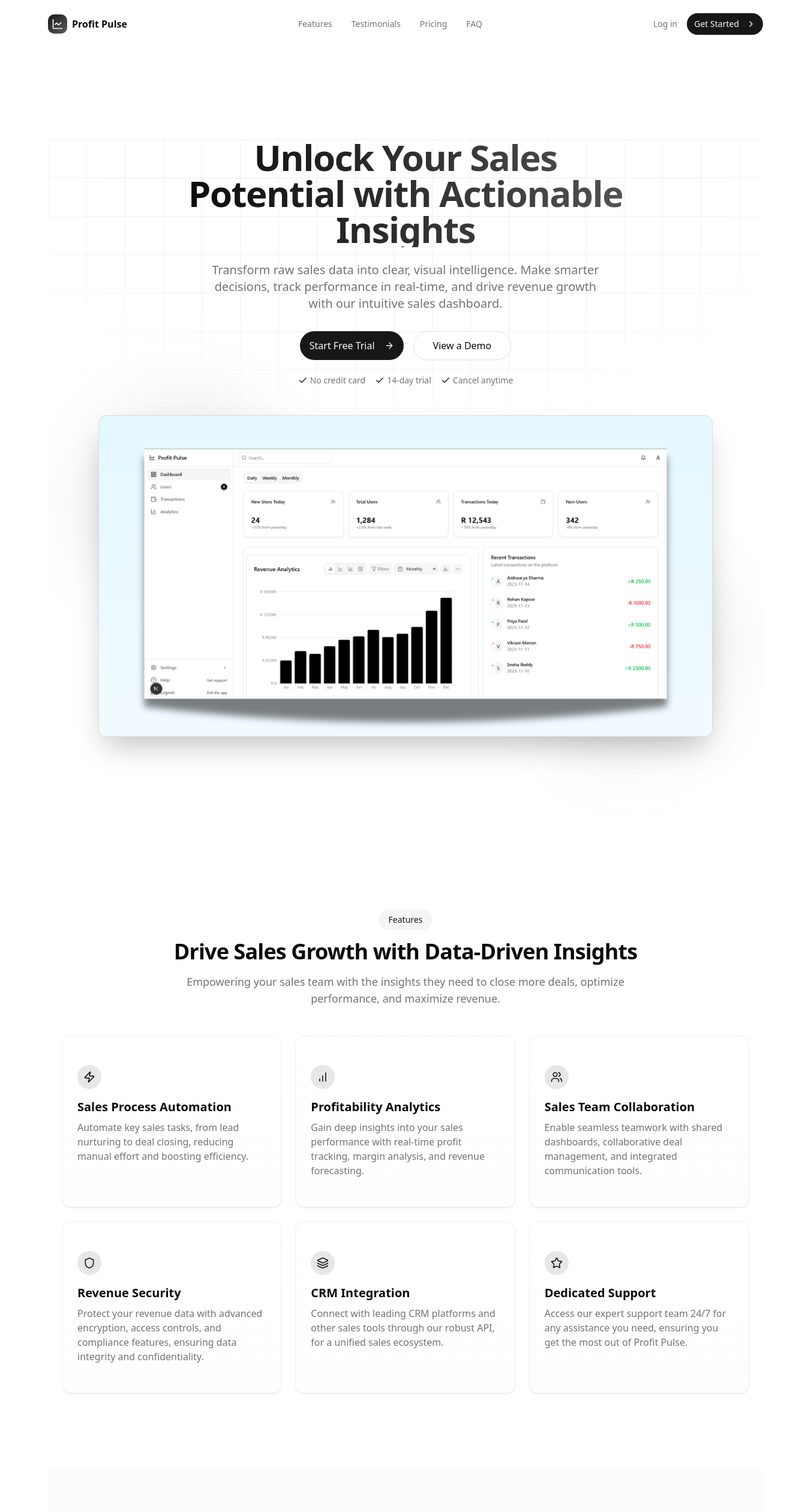
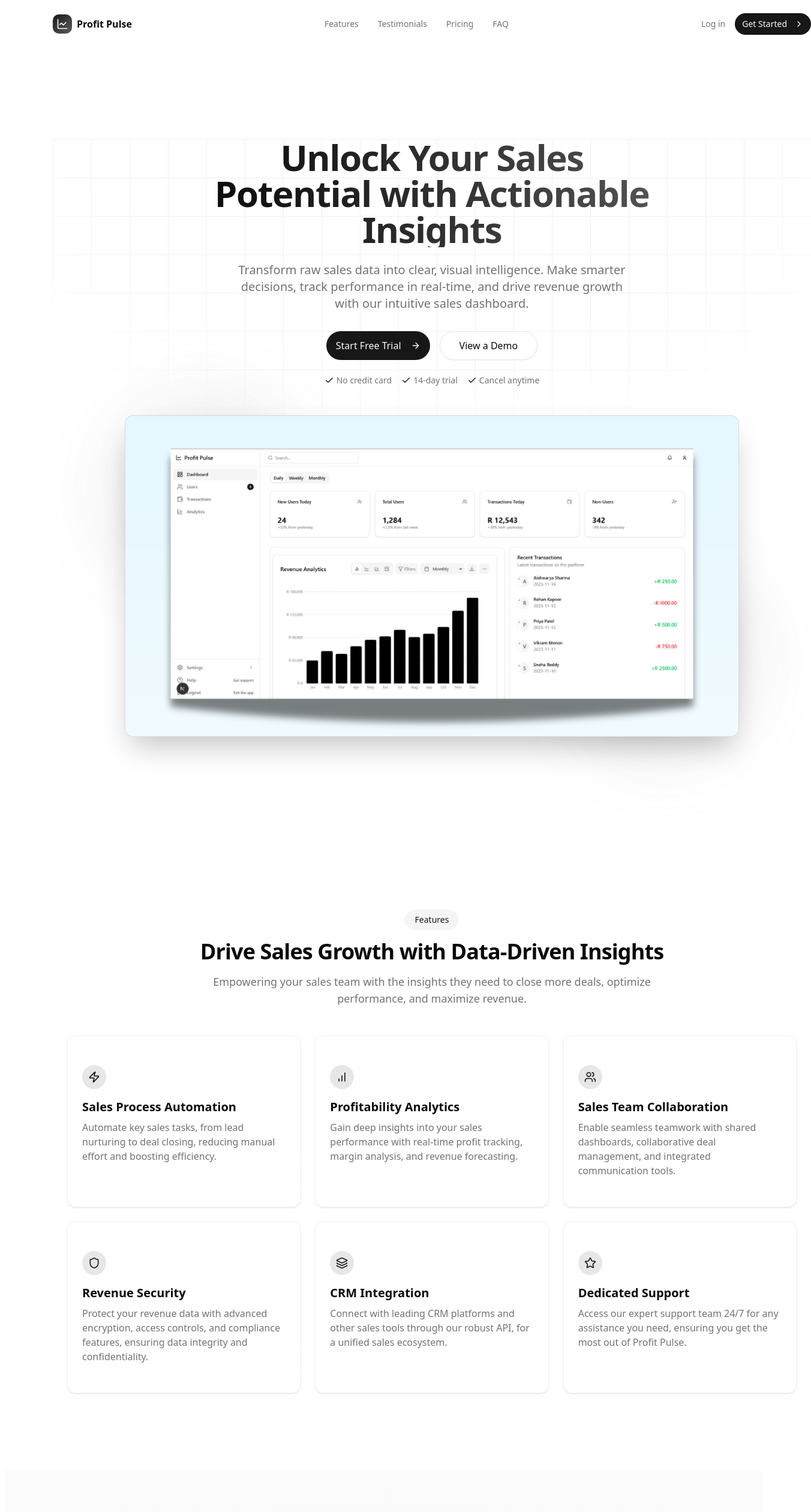
Before and after one commit to sahilkhude117/ProfitPulse, a Next.js app: page / in a window 1280 px wide. Shown: the top 2520 px of the page at 60% size, 1352 px wide, since content can reach past the window. Built offline with nearby package versions, Linux system fonts and the light colour scheme.

Commit message:
landing: adjusted layout

```diff
--- a/src/app/page.tsx
+++ b/src/app/page.tsx
@@ -96,11 +96,11 @@ export default function LandingPage() {
 
 
   return (
-    <div className="flex min-h-[100dvh] flex-col m-2 lg:ml-20">
+    <div className="flex min-h-[100dvh] flex-col m-2">
       <header
-        className={`sticky top-0 z-50 w-full backdrop-blur-lg transition-all duration-300 ${isScrolled ? "bg-background/80 shadow-sm" : "bg-transparent"}`}
+        className={`sticky top-0 z-50 w-full backdrop-blur-lg transition-all duration-300  ${isScrolled ? "bg-background/80 shadow-sm" : "bg-transparent"}`}
       >
-        <div className="container flex h-16 items-center justify-between">
+        <div className="container flex h-16 items-center justify-between lg:ml-20">
           <div className="flex items-center gap-2 font-bold">
             <div className="size-8 rounded-lg bg-gradient-to-br from-primary to-primary/70 flex items-center justify-center text-primary-foreground">
             <ChartLine className="size-5" />
@@ -186,9 +186,9 @@ export default function LandingPage() {
           </motion.div>
         )}
       </header>
-      <main className="flex-1">
+      <main className="flex-1 ">
         {/* Hero Section */}
-        <section className="w-full py-20 md:py-32 lg:py-40 overflow-hidden">
+        <section className="w-full py-20 md:py-32 lg:py-40 overflow-hidden lg:ml-20">
           <div className="container px-4 md:px-6 relative">
             <div className="absolute inset-0 -z-10 h-full w-full bg-white dark:bg-black bg-[linear-gradient(to_right,#f0f0f0_1px,transparent_1px),linear-gradient(to_bottom,#f0f0f0_1px,transparent_1px)] dark:bg-[linear-gradient(to_right,#1f1f1f_1px,transparent_1px),linear-gradient(to_bottom,#1f1f1f_1px,transparent_1px)] bg-[size:4rem_4rem] [mask-image:radial-gradient(ellipse_60%_50%_at_50%_0%,#000_70%,transparent_110%)]"></div>
 
@@ -254,7 +254,7 @@ export default function LandingPage() {
         </section>
 
         {/* Features Section */}
-        <section id="features" className="w-full py-20 md:py-32">
+        <section id="features" className="w-full py-20 md:py-32 lg:ml-20">
           <div className="container px-4 md:px-6">
             <motion.div
               initial={{ opacity: 0, y: 20 }}
@@ -300,7 +300,7 @@ export default function LandingPage() {
         <section className="w-full py-20 md:py-32 bg-muted/30 relative overflow-hidden">
           <div className="absolute inset-0 -z-10 h-full w-full bg-white dark:bg-black bg-[linear-gradient(to_right,#f0f0f0_1px,transparent_1px),linear-gradient(to_bottom,#f0f0f0_1px,transparent_1px)] dark:bg-[linear-gradient(to_right,#1f1f1f_1px,transparent_1px),linear-gradient(to_bottom,#1f1f1f_1px,transparent_1px)] bg-[size:4rem_4rem] [mask-image:radial-gradient(ellipse_80%_50%_at_50%_50%,#000_40%,transparent_100%)]"></div>
 
-          <div className="container px-4 md:px-6 relative">
+          <div className="container px-4 md:px-6 relative lg:ml-20">
             <motion.div
               initial={{ opacity: 0, y: 20 }}
               whileInView={{ opacity: 1, y: 0 }}
@@ -358,7 +358,7 @@ export default function LandingPage() {
         </section>
 
         {/* Testimonials Section */}
-        <section id="testimonials" className="w-full py-20 md:py-32">
+        <section id="testimonials" className="w-full py-20 md:py-32 lg:ml-20">
           <div className="container px-4 md:px-6">
             <motion.div
               initial={{ opacity: 0, y: 20 }}
@@ -454,7 +454,7 @@ export default function LandingPage() {
         <section id="pricing" className="w-full py-20 md:py-32 bg-muted/30 relative overflow-hidden">
           <div className="absolute inset-0 -z-10 h-full w-full bg-white dark:bg-black bg-[linear-gradient(to_right,#f0f0f0_1px,transparent_1px),linear-gradient(to_bottom,#f0f0f0_1px,transparent_1px)] dark:bg-[linear-gradient(to_right,#1f1f1f_1px,transparent_1px),linear-gradient(to_bottom,#1f1f1f_1px,transparent_1px)] bg-[size:4rem_4rem] [mask-image:radial-gradient(ellipse_80%_50%_at_50%_50%,#000_40%,transparent_100%)]"></div>
 
-          <div className="container px-4 md:px-6 relative">
+          <div className="container px-4 md:px-6 relative lg:ml-20">
             <motion.div
               initial={{ opacity: 0, y: 20 }}
               whileInView={{ opacity: 1, y: 0 }}
@@ -658,7 +658,7 @@ export default function LandingPage() {
         </section>
 
         {/* FAQ Section */}
-        <section id="faq" className="w-full py-20 md:py-32">
+        <section id="faq" className="w-full py-20 md:py-32 lg:ml-20">
           <div className="container px-4 md:px-6">
             <motion.div
               initial={{ opacity: 0, y: 20 }}
@@ -733,7 +733,7 @@ export default function LandingPage() {
         </section>
       </main>
       <footer className="w-full border-t bg-background/95 backdrop-blur-sm">
-        <div className="container flex flex-col gap-8 px-4 py-10 md:px-6 lg:py-16">
+        <div className="container flex flex-col gap-8 px-4 py-10 md:px-6 lg:py-16 lg:ml-20">
           <div className="grid gap-8 sm:grid-cols-2 md:grid-cols-4">
             <div className="space-y-4">
               <div className="flex items-center gap-2 font-bold">
```
